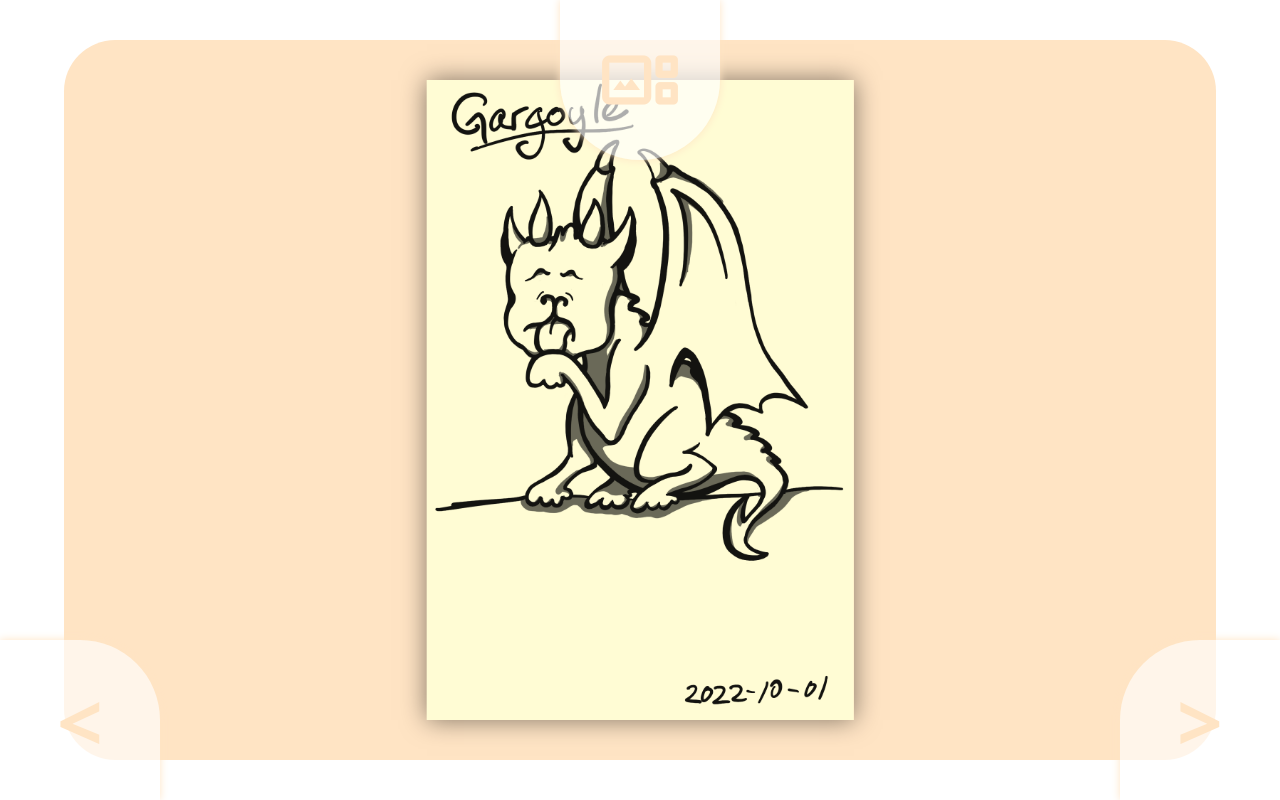
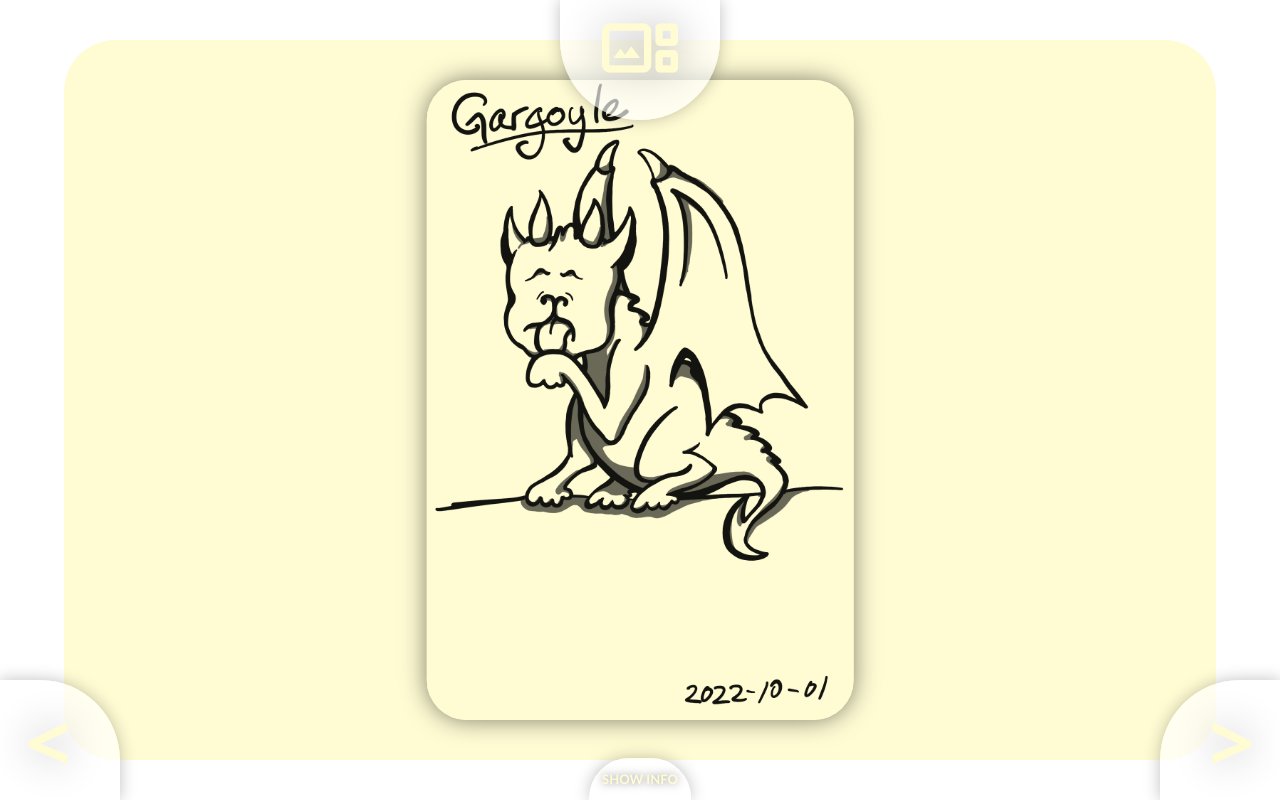
Before and after one commit to adarcher/inktober, a plain HTML site: page index.html in a window 1280 px wide. Drawn offline with nearby package versions, Linux system fonts and the light colour scheme.

Commit message:
Added Descriptions

```diff
--- a/css/inktober.css
+++ b/css/inktober.css
@@ -1,3 +1,7 @@
+body {
+  overflow: hidden;
+}
+
 div#frame {
   display: inline-block;
   position: absolute;
@@ -6,7 +10,7 @@ div#frame {
   transform: translate(-50%,-50%);
   border-color: black;
   border-radius: 4vw;
-  background-color: bisque;
+  background-color: rgb(255,252,212);
   width: 90%;
   height: 90%;
 }
@@ -22,6 +26,7 @@ div#image {
   background-size: contain;
   background-position: center;
   background-repeat: no-repeat;
+  border-radius: 5vmin;
   box-shadow: 0 0 1.5em rgba(0,0,0,.5);
 
   width: calc(1200 / 1800 * 80vh);
@@ -32,61 +37,66 @@ div#back, div#forward, div#select {
   display: block;
   position: absolute;
   bottom: 0;
-  width: calc(min(20vw, 20vh));
-  height: calc(min(20vw, 20vh));
+  width: 15vmin;
+  height: 15vmin;
   background-color: rgba(255, 255, 255, 0.65);
-  box-shadow: 0 0 1vh rgba(0,0,0,.5);
-  box-shadow: 0 0 1vh bisque;
+  box-shadow: 0 0 1em rgba(0,0,0,.25);
 }
 
 div#select {
+  height: 15vmin;
   top: 0;
   left: 50%;
   transform: translateX(-50%);
-  border-bottom-left-radius: calc(min(10vw, 10vh));
-  border-bottom-right-radius: calc(min(10vw, 10vh));
+  border-bottom-left-radius: 10vmin;
+  border-bottom-right-radius: 10vmin;
+  width: 20vmin;
 }
 
 div#back {
-  border-top-right-radius: calc(min(10vw, 10vh));
+  border-top-right-radius: 10vmin;
   left:0
 }
 
 div#forward {
-  border-top-left-radius: calc(min(10vw, 10vh));
+  border-top-left-radius: 10vmin;
   right: 0;
 }
 
 div#back::after, div#forward::after, div#select::after {
   display: inline-block;
   position: relative;
-  top: 50%;
-  left: 50%;
-  font-size: calc(min(10vw, 10vh));
+  font-size: calc(10vmin);
   font-weight: bold;
   font-family: 'Segoe UI', Tahoma, Geneva, Verdana, sans-serif;
-  color: rgba(255, 228 , 196, 1);
+  color: rgb(255,252,212,1);
+  text-shadow: 0 0 .5em rgba(0,0,0,.3);
   transform: translate(-50%,-50%);
 }
 div#back::after {
   content: '<';
+  top: 50%;
+  left: 40%;
 }
 div#forward::after {
   content: '>';
+  top: 50%;
+  left: 60%;
 }
 div#select::after {
   content: 'gallery_thumbnail';
   font-family: 'Material Symbols Outlined';
+  top: 40%;
+  left: 50%;
 }
 
 div#thumbnails {
-  /* display: inline-block; */
   display: none;
   position: absolute;
   top: 50%;
   left: 50%;
   border-radius: 1vw;
-  box-shadow: 0 0 4vw bisque;
+  box-shadow: 0 0 4vw rgb(255,252,212);
   transform: translate(-50%,-50%);
   background-color: rgba(0,0,0,.25);
   background-color:white;
@@ -105,14 +115,10 @@ div#thumbnail-frame {
   border-radius: 1vw;
   width: 90%;
   height: 90%;
-
   box-sizing: border-box;
   align-items: space-evenly;
-
   scroll-behavior: smmooth;
   overflow-y: scroll;
-
-
 }
 
 div.thumbnail {
@@ -123,11 +129,53 @@ div.thumbnail {
   border-radius: 1vw;
   background-color: rgba(0,0,0,.25);
   box-shadow:0 0 6vw inset white;
-
   background-size:cover;
   background-position: center;
   background-repeat: no-repeat;
-
   width: 100%;
   height: 20vw;
 }
+
+div#annotations {
+  pointer-events: none;
+  position: absolute;
+  left:50%;
+  /* bottom:5vh; */
+  bottom: 0;
+  transform: translate(-50%, 0%);
+  border-radius: 5vmin 5vmin 0 0;
+  box-shadow: 0 0 1em rgba(0,0,0,.25);
+  max-height: 75vh;
+  width: max-content;
+  max-width: 80vw;
+  background-color: rgba(255,255,255,.75);
+  color:rgba(10,10,10,95%);
+  text-shadow: 0 0 .5em rgba(0,0,0,.5);
+  font-family:'Gill Sans', 'Gill Sans MT', Calibri, 'Trebuchet MS', sans-serif
+}
+
+div#title {
+  display: inline-block;
+  user-select: none;
+  font-weight: bold;
+  margin: 1em;
+  margin-bottom: 0;
+  width: fit-content;
+}
+
+div#description {
+  display: inline-block;
+  user-select: none;
+  margin: 1em;
+}
+
+div#hide_me {
+  color: rgb(255,252,212,1);
+  user-select: none;
+  float: right;
+  right: 0%;
+  margin: 1em;
+  font-weight: bold;
+  font-size: small;
+  width: fit-content;
+}
--- a/index.html
+++ b/index.html
@@ -3,12 +3,13 @@
 <head>
   <title>Inktober 2022</title>
   <link rel='stylesheet' href='css/inktober.css'>
-  <link rel="stylesheet"
-    href="https://fonts.googleapis.com/css2?family=Material+Symbols+Outlined:opsz,wght,FILL,GRAD@48,400,0,0" />
-  <script src='js/main.js'></script>
+  <link rel='stylesheet'
+    href='https://fonts.googleapis.com/css2?family=Material+Symbols+Outlined:opsz,wght,FILL,GRAD@48,400,0,0' />
+  <script type='text/javascript' src='js/info.js'></script>
+  <script type='text/javascript' src='js/main.js'></script>
 </head>
 
-<meta name="viewport" content="width=device-width, minimum-scale=1.0, maximum-scale=1.0, user-scalable=no">
+<meta name='viewport' content='width=device-width, minimum-scale=1.0, maximum-scale=1.0, user-scalable=no'>
 
 
 <body>
@@ -18,6 +19,13 @@
   <div id='select'></div>
   <div id='back'></div>
   <div id='forward'></div>
+  <div id='annotations'>
+    <div>
+      <div id='title'></div>
+      <div id='hide_me'></div>
+    </div>
+    <div id='description'></div>
+  </div>
   <div id='thumbnails'>
     <div id='thumbnail-frame'>
     </div>
--- /dev/null
+++ b/js/info.js
@@ -0,0 +1,128 @@
+const info = {
+  1: {
+    title: `Gargoyle`,
+    description: `My first drawing with ProCreate.  I didn't have a good feeling about what I wanted to do with this project yet.  I did think everything would be related to Halloween though.`,
+  },
+
+  2: {
+    title: `Scurry`,
+    description: `I spent a long time on Gargoyle, so I was hesitant to do something complex.  Dust cloud it is then.`,
+  },
+  3: {
+    title: `Bat`,
+    description: `Still didn't have reason to not think it'll all be Halloween related.`,
+  },
+  4: {
+    title: `Scallop`,
+    description: `I wasn't getting the clue, so I dressed up a scallop/clam as a vampire.`,
+  },
+  5: {
+    title: `Flame`,
+    description: `Spooky hand in the dark, holding a ball of flame!`,
+  },
+  6: {
+    title: `Bouquet`,
+    description: `What would Gómez Addams give to Morticia Addams?`,
+  },
+  7: {
+    title: `Trip`,
+    description: `Start of a minor running gag: ghost looking for love.`,
+  },
+  8: {
+    title: `Match`,
+    description: `Having failed with the living, why not look for like-minded souls on the apps?`,
+  },
+  9: {
+    title: `Nest`,
+    description: `I like owls, so I put an owl--just hatched--in a nest.`,
+  },
+  10: {
+    title: `Crabby`,
+    description: `Our friendly ghost loves their grumpty crab-friend.`,
+  },
+  11: {
+    title: `Eagle`,
+    description: `Eagles?!
+  I'm figuring out that this isn't all Halloween related...  I decide to sneak a peek and don't see any owls.  So I dress up an owl in an "eagle costume".  I'm going to be determinded!`,
+  },
+  12: {
+    title: `Forget`,
+    description: `I've totally done the cliché bit of looking for my glasses when they were on my head already...`,
+  },
+  13: {
+    title: `Kind`,
+    description: `Even witches have to be kind to their black-cat friends.`,
+  },
+  14: {
+    title: `Empty`,
+    description: `A successful Halloween night, giving out treats, not tricks!`,
+  },
+  15: {
+    title: `Armadillo`,
+    description: `This usually pretty anti-social dude decided to dress up as a witch.  I like the taped up broom. `,
+  },
+  16: {
+    title: `Fowl`,
+    description: `Our friend the owl got a grade for it's costume.  No one could tell it was a beak (many thought it was a mask).  So they became an F-owl.  Har har!`,
+  },
+  17: {
+    title: `Salty`,
+    description: `Busy day: what's spooky and salty?  I didn't have an answer on hand.`,
+  },
+  18: {
+    title: `Scrape`,
+    description: `I was looking forward to carving pumpkins.  One of my favorite parts is scraping out the insides: it's gross and slimy, but the end result is so satisfying!`,
+  },
+  19: {
+    title: `Ponytail`,
+    description: `Uncle Pony is telling his nephew a scary story of "NO MORE CANDY!".`,
+  },
+  20: {
+    title: `Bluff`,
+    description: `Thinking about a lonely vampire out on their cliffside backyard, gazing up at the bats in the moon-light.`,
+  },
+  21: {
+    title: `Bad Dog`,
+    description: `Not a real thing, of course.  But this pup took advantage of being unsupervised, and got into the night's haul of treats.`,
+  },
+  22: {
+    title: `Heist`,
+    description: `The ol' "What on Earth could THAT be?!" trick.  Trick, so you get a treat.`,
+  },
+  23: {
+    title: `Booger`,
+    description: `Gross!  Had to be quick; so a little play on words.  I did this in about 5 min, and just kept the preliminary sketch because it looked kinda interesting.`,
+  },
+  24: {
+    title: `Fairy`,
+    description: `Fairies actually appreciate giving away their "dust", it's worse that dog hair and get's everywhere!  They all buy stock in Hoover.`,
+  },
+  25: {
+    title: `Tempting`,
+    description: `Tired from giving out candy all night?  Time for a trick!`,
+  },
+  26: {
+    title: `Ego`,
+    description: `Slytherins had big ego's right?  Another one that made me scratch my head for too long.`,
+  },
+  27: {
+    title: `Snack`,
+    description: `Wearing sexy costumes to go meet singles at the local bar.`,
+  },
+  28: {
+    title: `Camping`,
+    description: `The backyard still counts right?  I don't think I've every done this, but I know people who have.`,
+  },
+  29: {
+    title: `Uh-oh`,
+    description: `One of my favorites.  I was going to have them eating candy and holding their treat-bucket.  But I forgot about the bucket and the candy and liked the idea of eating an apple--which is what I had as a snack that day.`,
+  },
+  30: {
+    title: `Gear`,
+    description: `Another rushed one near the end of the month.  I had ideas, but they all were too complex.  I was getting better at finishing within 30 minutes, so I tried out the sketchy sketch style again--I couldn't force it, and this ended up taking too long anyway.`,
+  },
+  31: {
+    title: `Farm`,
+    description: `I've got a favorite shirt where and owl hugs a moon.  I've witnessed too many crows bully owls, so this made sense to me.`,
+  },
+}
--- a/js/main.js
+++ b/js/main.js
@@ -1,40 +1,85 @@
 document.addEventListener('DOMContentLoaded', e => {
+  let current = 1
+  let show_description = 'SHOW INFO'
+  let hide_description = 'HIDE'
+  let frame = document.getElementById('frame')
   let image = document.getElementById('image')
   let thumbnail_picker = document.getElementById('thumbnails')
   let thumbnails = document.getElementById('thumbnail-frame')
+  let annotations = document.getElementById('annotations')
+  let title = document.getElementById('title')
+  let description = document.getElementById('description')
+  let hide_me = document.getElementById('hide_me')
 
-  function HideThumbnails() {
+  let SetInfo = i => {
+    if (typeof info !== 'undefined' && info[i]) {
+      var img_info = info[i]
+      title.textContent = `${i.toString().padStart(2, '0')} ${img_info.title}`
+      description.textContent = img_info.description
+      return true
+    } else {
+      title.textContent = ''
+      description.textContent = ''
+      HideAnnotations()
+    }
+    return false
+  }
+
+  let HideAnnotations = () => {
+    title.style.display = 'none'
+    description.style.display = 'none'
+    hide_me.textContent = show_description
+  }
+  let ShowAnnotations = () => {
+    if (SetInfo(current)) {
+      title.style.display = 'inline-block'
+      description.style.display = 'inline-block'
+      hide_me.textContent = hide_description
+    }
+  }
+
+  HideAnnotations()
+
+  frame.onclick = e => {
+    if (title.style.display == 'none') {
+      ShowAnnotations()
+    } else {
+      HideAnnotations()
+    }
+  }
+
+  let HideThumbnails = () => {
     thumbnail_picker.style.display = 'none'
   }
 
-  function ShowThumbnails() {
+  let ShowThumbnails = () => {
     thumbnail_picker.style.display = 'block'
   }
 
-  function ShowImage(img) {
+  let ShowImage = img => {
     image.style.backgroundImage = img
+    SetInfo(current)
     HideThumbnails()
   }
 
-  let current = 1
   const max = 31
-  function IncCurrent(i) {
+  let IncCurrent = i => {
     current = ((current - 1 + max + i) % max) + 1
     return current
   }
 
-  function ImagePath(i) {
+  let ImagePath = i => {
     return `./images/Inktober_2022-${i.toString().padStart(2, '0')}.png`
   }
-  function ImageSrc(i) {
+  let ImageSrc = i => {
     return `url(${ImagePath(i)})`
   }
 
-  function Next() {
+  let Next = () => {
     ShowImage(ImageSrc(IncCurrent(1)))
   }
 
-  function Previous() {
+  let Previous = () => {
     ShowImage(ImageSrc(IncCurrent(-1)))
   }
 
@@ -44,24 +89,30 @@ document.addEventListener('DOMContentLoaded', e => {
 
   next_img.onclick = e => {
     Next()
+    e.stopImmediatePropagation()
   }
 
   prev_img.onclick = e => {
     Previous()
+    e.stopImmediatePropagation()
   }
 
   gallery.onclick = e => {
     ShowThumbnails()
+    e.stopImmediatePropagation()
   }
 
   ShowImage(ImageSrc(1))
 
   for (var i = 1; i <= 31; i++) {
-    var thumbnail = document.createElement('div')
+    let thumbnail = document.createElement('div')
+    let index = i
     thumbnail.className = 'thumbnail'
+    thumbnail.index = index
     thumbnail.style.backgroundImage = ImageSrc(i)
 
     thumbnail.onclick = e => {
+      current = e.currentTarget.index
       let img = e.currentTarget.style.backgroundImage
       ShowImage(img)
     }
```
